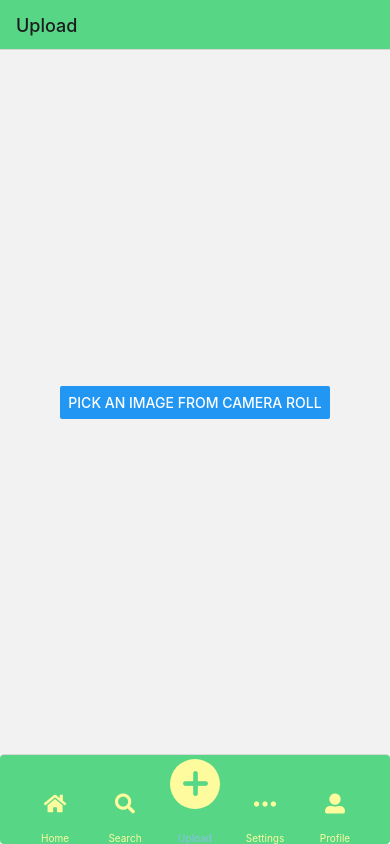
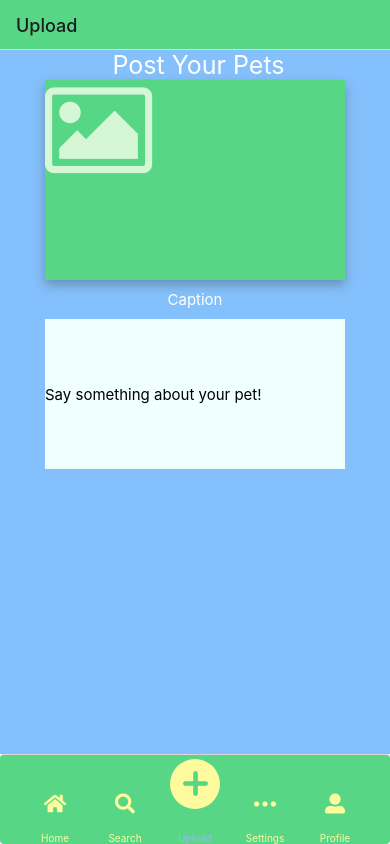
Before and after one commit to yytt77/BOC, a React Native app in the folder client/: screen /Upload in a window 390 px wide. Built offline with nearby package versions, Linux system fonts and the light colour scheme.

Commit message:
Completed functionality of camera and pics upload

```diff
--- a/client/Upload.js
+++ b/client/Upload.js
@@ -1,30 +1,108 @@
 import React, { useState, useEffect } from 'react';
-import { Button, Image, Text, View, Platform } from 'react-native';
+import { StyleSheet, Button, Image, Text, View, Platform, TouchableOpacity, TextInput } from 'react-native';
 import * as ImagePicker from 'expo-image-picker';
+import * as Permissions from 'expo-permissions';
+// import 'font-awesome/css/font-awesome.min.css';
+import { FontAwesome } from '@expo/vector-icons';
+// import { faCoffee } from "@fortawesome/free-solid-svg-icons";
 
 export default function Upload() {
   const [image, setImage] = useState(null);
+  const [text, setText] = useState('');
 
   const pickImage = async () => {
-    // No permissions request is necessary for launching the image library
+
+    const permissionResult = await ImagePicker.requestMediaLibraryPermissionsAsync();
+    if (permissionResult.granted === false) {
+      alert("You've refused to allow this appp to access your photos!");
+      return;
+    }
+
     let result = await ImagePicker.launchImageLibraryAsync({
       mediaTypes: ImagePicker.MediaTypeOptions.All,
       allowsEditing: true,
       aspect: [4, 3],
       quality: 1,
+      exif: true,
     });
 
-    console.log(result);
+    // let result2 = await ImagePickergetPendingResultAsync({
+    // });
+
+    console.log('result', result);
+    // console.log('result2', ImagePicker);
 
     if (!result.cancelled) {
       setImage(result.uri);
     }
   };
 
+  const openCamera = async () => {
+    // Ask the user for the permission to access the camera
+    const permissionResult = await ImagePicker.requestCameraPermissionsAsync();
+
+    if (permissionResult.granted === false) {
+      alert("You've refused to allow this appp to access your camera!");
+      return;
+    }
+
+    const result = await ImagePicker.launchCameraAsync({
+      mediaTypes: ImagePicker.MediaTypeOptions.All,
+      allowsEditing: true,
+      aspect: [4, 3],
+      quality: 1,
+      exif: true,
+    });
+
+    // Explore the result
+    console.log(result);
+
+    if (!result.cancelled) {
+      setImage(result.uri);
+      console.log(result.uri);
+    }
+  }
+
   return (
-    <View style={{ flex: 1, alignItems: 'center', justifyContent: 'center' }}>
-      <Button title="Pick an image from camera roll" onPress={pickImage} />
-      {image && <Image source={{ uri: image }} style={{ width: 200, height: 200 }} />}
+    <View style={{ flex: 1, alignItems: 'center', backgroundColor: '#84C0FB' }}>
+      <Text style={styles.header}> Post Your Pets</Text>
+
+      <TouchableOpacity style={styles.button} onPress={openCamera}>
+        {image === null ? <FontAwesome name="image" style={styles.icon} size={100} /> : <Image source={{ uri: image }} style={{ width: 300, height: 200 }} />}
+      </TouchableOpacity>
+      <Text style={styles.caption}>Caption</Text>
+      <TextInput
+        style={{ height: 150, width: 300, backgroundColor: 'azure', fontSize: 15 }}
+        placeholder="Say something about your pet!"
+        onChangeText={(text) => setText({ text })}
+      />
     </View>
   );
 }
+
+const styles = StyleSheet.create({
+  button: {
+    backgroundColor: '#57D785',
+    // borderRadius: 20,
+    // padding: 10,
+    // marginBottom: 20,
+    shadowColor: '#303838',
+    shadowOffset: { width: 0, height: 5 },
+    shadowRadius: 10,
+    shadowOpacity: 0.35,
+    width: 300,
+    height: 200
+  },
+  icon: {
+    color: '#D6F7D6',
+  },
+  header: {
+    color: '#FFFFFF',
+    fontSize: 25
+  },
+  caption: {
+    color: '#FFFFFF',
+    fontSize: 15,
+    padding: 10
+  }
+});
```
Also changed, not shown: client/package.json (+4 -3 lines), 1 other file (tests, documents, lock files or other folders).
